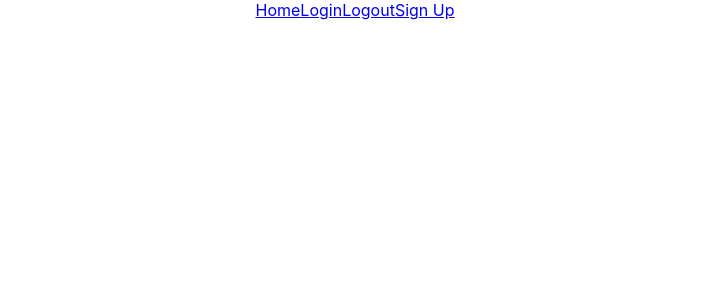
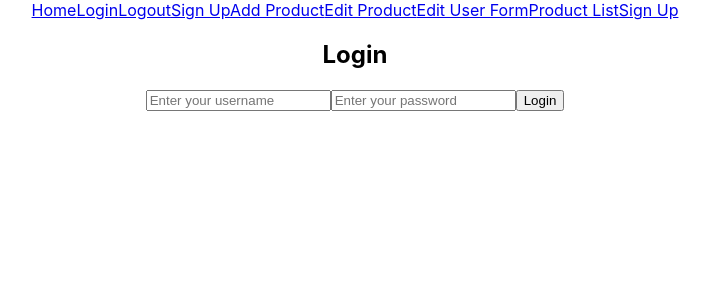
Before and after one commit to Build-Week-ft-african-marketplace-1/front-end, a React (Create React App) app in the folder african-marketplace/: page /login in a window 1280 px wide. Shown: the top 300 px of the page, without its empty margins (285-994 px from the left). Built offline with nearby package versions, Linux system fonts and the light colour scheme.

Commit message:
linking pages

```diff
--- a/african-marketplace/src/App.js
+++ b/african-marketplace/src/App.js
@@ -8,13 +8,13 @@ import AddProduct from "./components/AddProduct";
 import EditProductForm from "./components/EditProductForm";
 import EditUserForm from "./components/EditUserForm";
 import HomePage from "./components/HomePage";
-//import Login from "./components/Login";
-//import Logout from "./components/Logout";
+import Login from "./components/Login";
+import Logout from "./components/Logout";
 import NavBar from "./components/NavBar";
 import PrivateRoute from "./components/PrivateRoute";
 import ProductList from "./components/ProductList";
-//import SignUp from "./components/SignUp";
-//import ViewProduct from "./components/ViewProduct";
+import SignUp from "./components/SignUp";
+import ViewProduct from "./components/ViewProduct";
 
 
 import './App.css';
@@ -28,33 +28,35 @@ function App() {
         <Route exact path="/">
           <HomePage />
         </Route>
-        {/* <Route exact path="/login">
+        <Route exact path="/login">
           <Login />
-        </Route> */}
-        {/* <Route exact path="/logout">
+        </Route>
+        <Route exact path="/logout">
           <Logout />
-        </Route> */}
-        {/* <Route exact path="/singup">
+        </Route>
+        <Route exact path="/signup">
           <SignUp />
-        </Route> */}
-        <PrivateRoute path="/addproducts">
+        </Route>
+        {/* make private */}
+        <Route path="/addproduct">
           <AddProduct />
-        </PrivateRoute>
-        <PrivateRoute path="/editproductform">
+        </Route>
+        {/* make private */}
+        <Route path="/editproductform">
           <EditProductForm />
-        </PrivateRoute>
-        <PrivateRoute path="/edituserform">
+        </Route>
+        {/* make private */}
+        <Route path="/edituserform">
           <EditUserForm />
-        </PrivateRoute>
-        <PrivateRoute path="/addproducts">
-          <AddProduct />
-        </PrivateRoute>
-        <PrivateRoute path="/productlist">
+        </Route>
+        {/* make private */}
+        <Route path="/productlist">
           <ProductList />
-        </PrivateRoute>
-        {/* <PrivateRoute path="/viewproduct">
-          <ViewProducts />
-        </PrivateRoute> */}
+        </Route>
+        {/* make private */}
+        <Route path="/viewproduct">
+          <ViewProduct />
+        </Route>
 
       </Switch>
 
--- a/african-marketplace/src/components/Login.js
+++ b/african-marketplace/src/components/Login.js
@@ -4,6 +4,9 @@ import axios from "axios";
 
 export default function Login(props) {
   const { values, change, submit, errors } = props;
+
+  const onSubmit = (e) => {
+  };
 
   return (
     <form className="login-container" onSubmit={onSubmit}>
--- a/african-marketplace/src/components/Logout.js
+++ b/african-marketplace/src/components/Logout.js
@@ -0,0 +1,12 @@
+import React from "react";
+import axios from "axios";
+
+const Logout = () => {
+
+    return (
+        <div>
+
+        </div>
+    );
+};
+export default Logout;
--- a/african-marketplace/src/components/NavBar.js
+++ b/african-marketplace/src/components/NavBar.js
@@ -14,6 +14,13 @@ return (
                 <Link to="/login">Login</Link>
                 <Link to="/logout">Logout</Link>
                 <Link to="/signup">Sign Up</Link>
+
+                <Link to="/addproduct">Add Product</Link>
+                <Link to="/editproductform">Edit Product</Link>
+                <Link to="/edituserform">Edit User Form</Link>
+                <Link to="/productlist">Product List</Link>
+                <Link to="/viewproduct">Sign Up</Link>
+
             </nav>
         </header>
     </div>
--- a/african-marketplace/src/components/SignUp.js
+++ b/african-marketplace/src/components/SignUp.js
@@ -0,0 +1,12 @@
+import React from "react";
+import axios from "axios";
+
+const SignUp = () => {
+
+    return (
+        <div>
+
+        </div>
+    );
+};
+export default SignUp;
--- a/african-marketplace/src/components/ViewProduct.js
+++ b/african-marketplace/src/components/ViewProduct.js
@@ -0,0 +1,12 @@
+import React from "react";
+import axios from "axios";
+
+const ViewProduct = () => {
+
+    return (
+        <div>
+
+        </div>
+    );
+};
+export default ViewProduct;
```
Also changed, not shown: 1 other file (tests, documents, lock files or other folders).
